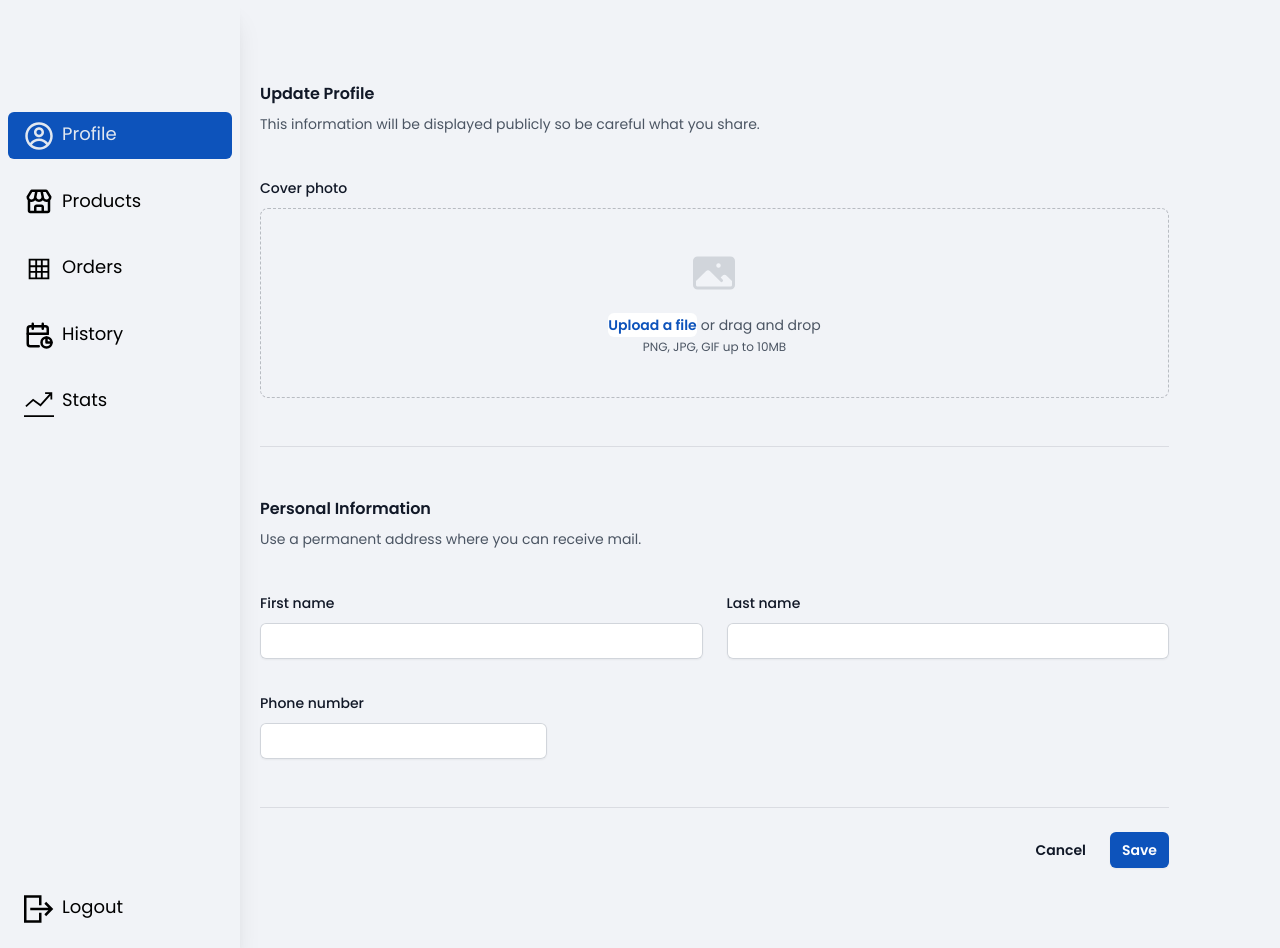
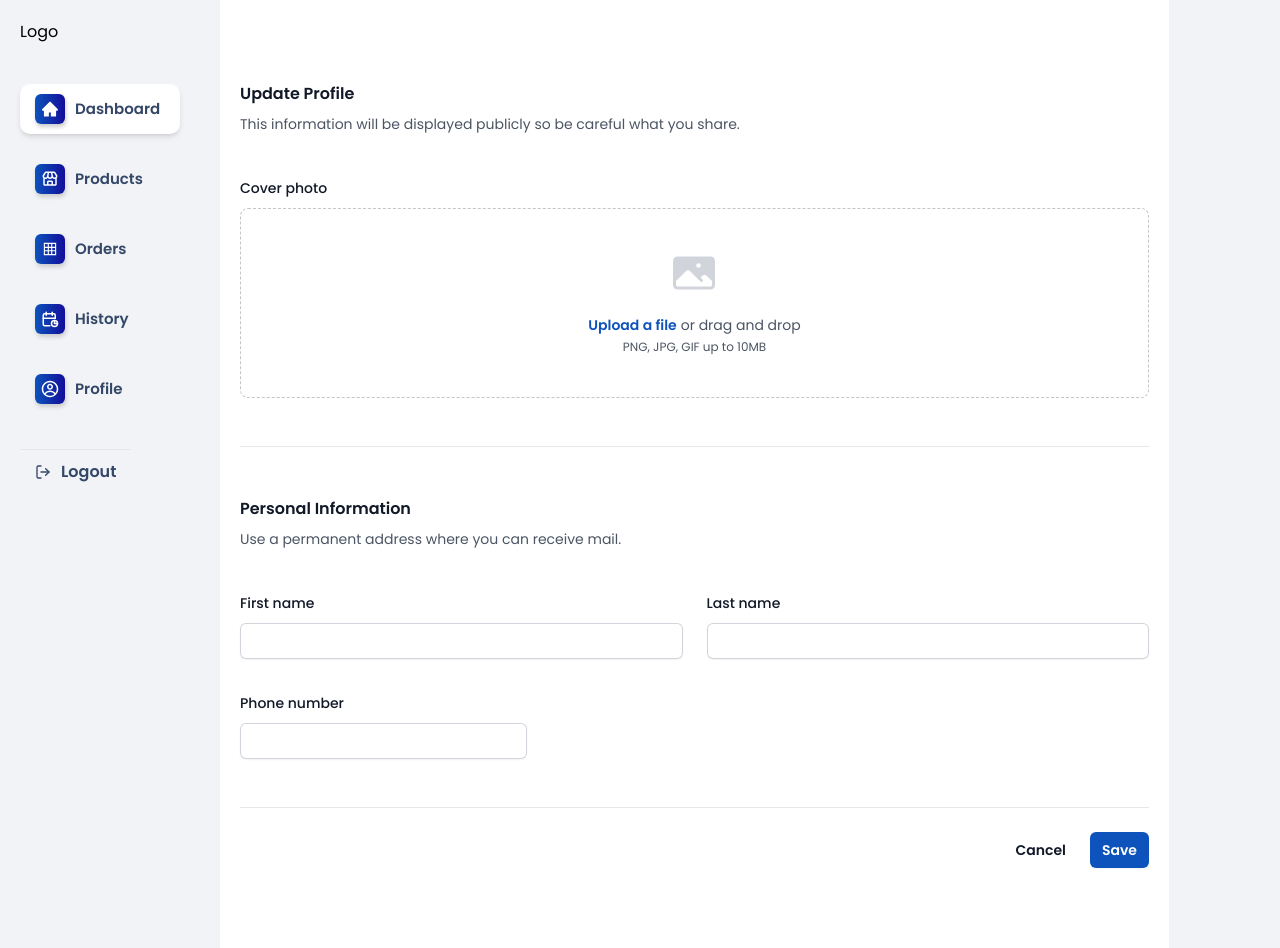
Before and after one commit to mehdihou10/ecomm-client, a React (Create React App) app: page /vendor_dashboard/1/profile/update in a window 1280 px wide. Built offline with nearby package versions, Linux system fonts and the light colour scheme; no server answers.

Commit message:
refactor colors

```diff
--- a/src/pages/Vendor.Profile.jsx
+++ b/src/pages/Vendor.Profile.jsx
@@ -27,8 +27,8 @@
   }, []);
   return (
     <div className="flex gap-[20px]">
-      <SideBar />
-      <div className="py-20">
+      <DashboardSidebar />
+      <div className="py-20 bg-white px-[20px]">
         <div className="px-4 sm:px-0">
           <h3 className="text-base font-semibold leading-7 text-gray-900">
             Profile
--- a/src/pages/VendorDashboard.jsx
+++ b/src/pages/VendorDashboard.jsx
@@ -7,7 +7,7 @@
   return (
 
 <div className="flex">
-      <SideBar />
+      <DashboardSidebar />
 
 
     </div>
--- a/src/pages/vendor.update.jsx
+++ b/src/pages/vendor.update.jsx
@@ -86,8 +86,8 @@
 
   return (
     <div className="flex gap-[20px]">
-      <SideBar></SideBar>
-      <div className="py-20">
+      <DashboardSidebar />
+      <div className="py-20 px-[20px] bg-white">
         <div className="space-y-12">
           <div className="border-b border-gray-900/10 pb-12">
             <h2 className="text-base font-semibold leading-7 text-gray-900">
```
